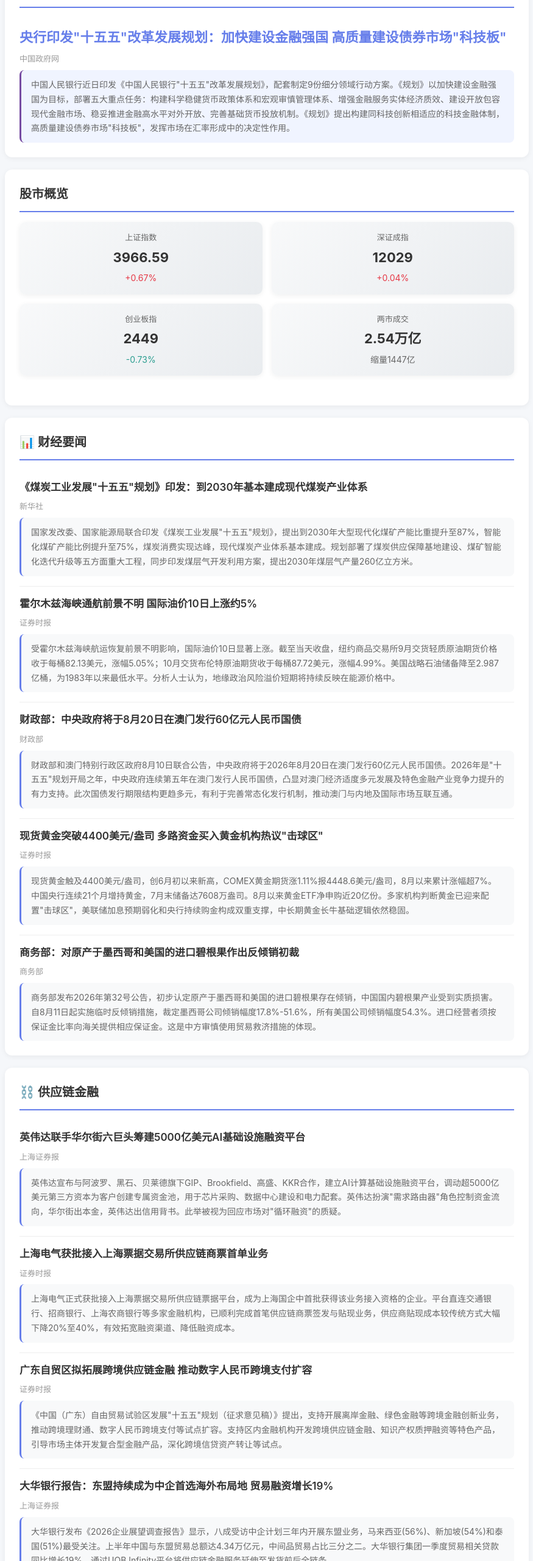
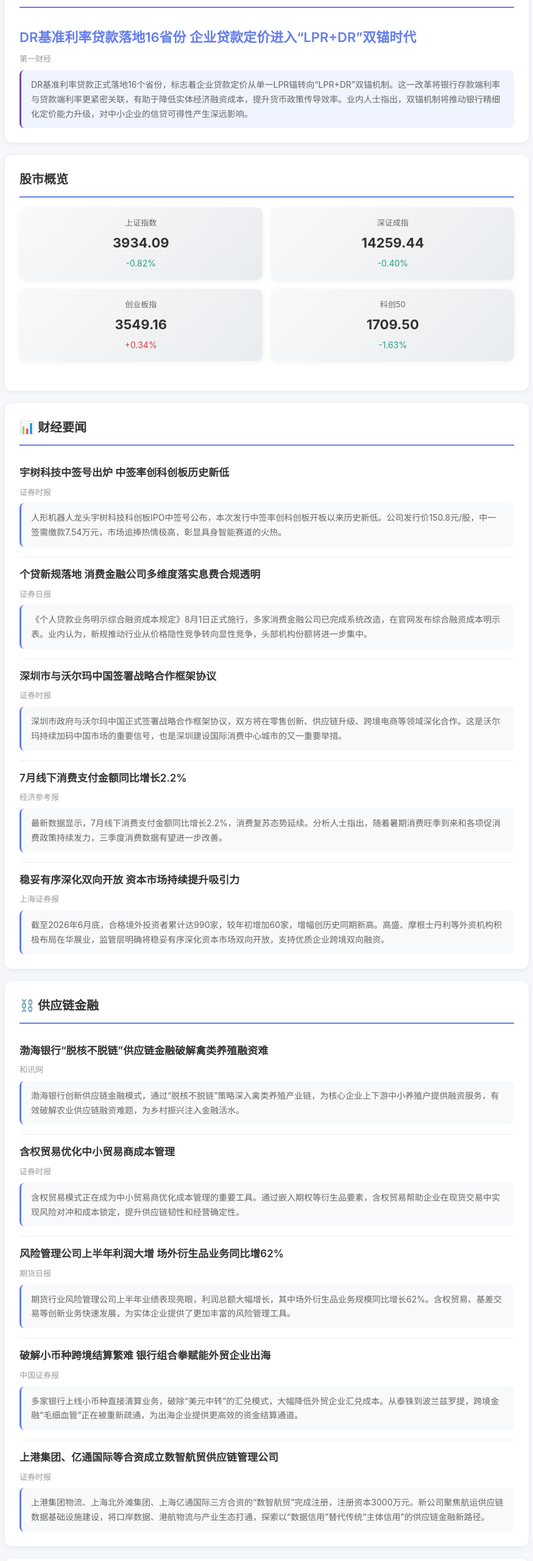
Before and after one commit to pkbmw110120/finance-morning-brief, a plain HTML site: page index.html in a window 1280 px wide. Shown: the part 240-2800 px from the top of the page at 61% size, without its empty margins (202-1077 px from the left). Drawn offline with Linux system fonts and the light colour scheme; no server answers.

Commit message:
deploy: 2026-08-12 早报（最新版）

```diff
--- a/index.html
+++ b/index.html
@@ -3,7 +3,7 @@
 <head>
     <meta charset="UTF-8">
     <meta name="viewport" content="width=device-width, initial-scale=1.0">
-    <title>2026-08-11 财经早报</title>
+    <title>2026-08-12 财经早报</title>
     <style>
         /* ========== 全局样式（固定不变）========== */
         * { margin: 0; padding: 0; box-sizing: border-box; }
@@ -212,7 +212,7 @@
             .market-overview { grid-template-columns: 1fr; }
         }
 
-        /* ===== 票据利率 v2 ===== */
+        /* ===== 票据利率 ===== */
         .bill-rate {
             margin-top: 20px;
             background: #fafafa;
@@ -274,20 +274,20 @@
 <body>
     <!-- 头部 -->
     <div class="header">
-        <h1>📰 2026-08-11 财经早报</h1>
-        <p class="subtitle">云链直贴业务参考价（2026年8月11日早间报价）</p>
+        <h1>📰 2026-08-12 财经早报</h1>
+        <p class="subtitle">2026年8月10日早间报价</p>
     </div>
 
     <!-- 头条 -->
     <section class="section headline">
         <h2 class="section-title">🔥 头条</h2>
-        <article class="news-item" data-news-id="headline-1" data-news-title="央行印发"十五五"改革发展规划">
-            <a href="https://www.gov.cn/lianbo/202608/content_7077845.htm">
-                <h3 class="news-title">央行印发"十五五"改革发展规划：加快建设金融强国 高质量建设债券市场"科技板"</h3>
+        <article class="news-item" data-news-id="headline-001" data-news-title="DR基准利率贷款落地16省份">
+            <a href="https://www.yicai.com/news/103313968.html">
+                <h3 class="news-title">DR基准利率贷款落地16省份 企业贷款定价进入“LPR+DR”双锚时代</h3>
             </a>
-            <div class="news-meta">中国政府网</div>
+            <div class="news-meta">第一财经</div>
 
-            <div class="ai-summary">中国人民银行近日印发《中国人民银行"十五五"改革发展规划》，配套制定9份细分领域行动方案。《规划》以加快建设金融强国为目标，部署五大重点任务：构建科学稳健货币政策体系和宏观审慎管理体系、增强金融服务实体经济质效、建设开放包容现代金融市场、稳妥推进金融高水平对外开放、完善基础货币投放机制。《规划》提出构建同科技创新相适应的科技金融体制，高质量建设债券市场"科技板"，发挥市场在汇率形成中的决定性作用。</span>
+            <div class="ai-summary">DR基准利率贷款正式落地16个省份，标志着企业贷款定价从单一LPR锚转向“LPR+DR”双锚机制。这一改革将银行存款端利率与贷款端利率更紧密关联，有助于降低实体经济融资成本，提升货币政策传导效率。业内人士指出，双锚机制将推动银行精细化定价能力升级，对中小企业的信贷可得性产生深远影响。</span>
         </article>
     </section>
 
@@ -299,23 +299,23 @@
 
                 <div class="market-card">
                     <div class="index-name">上证指数</div>
-                    <div class="index-value">3966.59</div>
-                    <div class="index-change up">+0.67%</div>
+                    <div class="index-value">3934.09</div>
+                    <div class="index-change down">-0.82%</div>
                 </div>
                 <div class="market-card">
                     <div class="index-name">深证成指</div>
-                    <div class="index-value">12029</div>
-                    <div class="index-change up">+0.04%</div>
+                    <div class="index-value">14259.44</div>
+                    <div class="index-change down">-0.40%</div>
                 </div>
                 <div class="market-card">
                     <div class="index-name">创业板指</div>
-                    <div class="index-value">2449</div>
-                    <div class="index-change down">-0.73%</div>
+                    <div class="index-value">3549.16</div>
+                    <div class="index-change up">+0.34%</div>
                 </div>
                 <div class="market-card">
-                    <div class="index-name">两市成交</div>
-                    <div class="index-value">2.54万亿</div>
-                    <div class="index-change flat">缩量1447亿</div>
+                    <div class="index-name">科创50</div>
+                    <div class="index-value">1709.50</div>
+                    <div class="index-change down">-1.63%</div>
                 </div>
             </div>
         </div>
@@ -324,49 +324,49 @@
     <section class="section finance-news">
         <h2 class="section-title">📊 财经要闻</h2>
 
-        <article class="news-item" data-news-id="news-1" data-news-title="煤炭工业"十五五"规划印发">
-            <a href="https://www.gov.cn/lianbo/202608/content_7077803.htm">
-                <h3 class="news-title">《煤炭工业发展"十五五"规划》印发：到2030年基本建成现代煤炭产业体系</h3>
-            </a>
-            <div class="news-meta">新华社</div>
-
-            <div class="ai-summary">国家发改委、国家能源局联合印发《煤炭工业发展"十五五"规划》，提出到2030年大型现代化煤矿产能比重提升至87%，智能化煤矿产能比例提升至75%，煤炭消费实现达峰，现代煤炭产业体系基本建成。规划部署了煤炭供应保障基地建设、煤矿智能化迭代升级等五方面重大工程，同步印发煤层气开发利用方案，提出2030年煤层气产量260亿立方米。</span>
-        </article>
-
-        <article class="news-item" data-news-id="news-2" data-news-title="国际油价大涨约5%">
-            <a href="https://stcn.com/article/detail/4068293.html">
-                <h3 class="news-title">霍尔木兹海峡通航前景不明 国际油价10日上涨约5%</h3>
+        <article class="news-item" data-news-id="finance-001" data-news-title="宇树科技中签号出炉">
+            <a href="https://stcn.com/article/detail/4068051.html">
+                <h3 class="news-title">宇树科技中签号出炉 中签率创科创板历史新低</h3>
             </a>
             <div class="news-meta">证券时报</div>
 
-            <div class="ai-summary">受霍尔木兹海峡航运恢复前景不明影响，国际油价10日显著上涨。截至当天收盘，纽约商品交易所9月交货轻质原油期货价格收于每桶82.13美元，涨幅5.05%；10月交货布伦特原油期货收于每桶87.72美元，涨幅4.99%。美国战略石油储备降至2.987亿桶，为1983年以来最低水平。分析人士认为，地缘政治风险溢价短期将持续反映在能源价格中。</span>
+            <div class="ai-summary">人形机器人龙头宇树科技科创板IPO中签号公布，本次发行中签率创科创板开板以来历史新低。公司发行价150.8元/股，中一签需缴款7.54万元，市场追捧热情极高，彰显具身智能赛道的火热。</span>
         </article>
 
-        <article class="news-item" data-news-id="news-3" data-news-title="澳门发行60亿人民币国债">
-            <a href="http://www.mof.gov.cn/zhengwuxinxi/caizhengxinwen/202608/t20260810_3995151.htm">
-                <h3 class="news-title">财政部：中央政府将于8月20日在澳门发行60亿元人民币国债</h3>
+        <article class="news-item" data-news-id="finance-002" data-news-title="个贷新规落地">
+            <a href="https://stcn.com/article/detail/4070681.html">
+                <h3 class="news-title">个贷新规落地 消费金融公司多维度落实息费合规透明</h3>
             </a>
-            <div class="news-meta">财政部</div>
+            <div class="news-meta">证券日报</div>
 
-            <div class="ai-summary">财政部和澳门特别行政区政府8月10日联合公告，中央政府将于2026年8月20日在澳门发行60亿元人民币国债。2026年是"十五五"规划开局之年，中央政府连续第五年在澳门发行人民币国债，凸显对澳门经济适度多元发展及特色金融产业竞争力提升的有力支持。此次国债发行期限结构更趋多元，有利于完善常态化发行机制，推动澳门与内地及国际市场互联互通。</span>
+            <div class="ai-summary">《个人贷款业务明示综合融资成本规定》8月1日正式施行，多家消费金融公司已完成系统改造，在官网发布综合融资成本明示表。业内认为，新规推动行业从价格隐性竞争转向显性竞争，头部机构份额将进一步集中。</span>
         </article>
 
-        <article class="news-item" data-news-id="news-4" data-news-title="现货黄金突破4400美元">
-            <a href="https://stcn.com/article/detail/4068474.html">
-                <h3 class="news-title">现货黄金突破4400美元/盎司 多路资金买入黄金机构热议"击球区"</h3>
+        <article class="news-item" data-news-id="finance-003" data-news-title="深圳市与沃尔玛中国签署战略合作框架协议">
+            <a href="https://stcn.com/article/detail/4068838.html">
+                <h3 class="news-title">深圳市与沃尔玛中国签署战略合作框架协议</h3>
             </a>
             <div class="news-meta">证券时报</div>
 
-            <div class="ai-summary">现货黄金触及4400美元/盎司，创6月初以来新高，COMEX黄金期货涨1.11%报4448.6美元/盎司，8月以来累计涨幅超7%。中国央行连续21个月增持黄金，7月末储备达7608万盎司。8月以来黄金ETF净申购近20亿份。多家机构判断黄金已迎来配置"击球区"，美联储加息预期弱化和央行持续购金构成双重支撑，中长期黄金长牛基础逻辑依然稳固。</span>
+            <div class="ai-summary">深圳市政府与沃尔玛中国正式签署战略合作框架协议，双方将在零售创新、供应链升级、跨境电商等领域深化合作。这是沃尔玛持续加码中国市场的重要信号，也是深圳建设国际消费中心城市的又一重要举措。</span>
         </article>
 
-        <article class="news-item" data-news-id="news-5" data-news-title="碧根果反倾销初裁落地">
-            <a href="http://www.mofcom.gov.cn/zfxxgk/fdzdgknr/ztfl/blgg/art/2026/art_f0cc3e3cffab4b0a82e8f79216cc39ea.html">
-                <h3 class="news-title">商务部：对原产于墨西哥和美国的进口碧根果作出反倾销初裁</h3>
+        <article class="news-item" data-news-id="finance-004" data-news-title="7月线下消费支付金额同比增长2.2%">
+            <a href="https://stcn.com/article/detail/4066399.html">
+                <h3 class="news-title">7月线下消费支付金额同比增长2.2%</h3>
             </a>
-            <div class="news-meta">商务部</div>
+            <div class="news-meta">经济参考报</div>
 
-            <div class="ai-summary">商务部发布2026年第32号公告，初步认定原产于墨西哥和美国的进口碧根果存在倾销，中国国内碧根果产业受到实质损害。自8月11日起实施临时反倾销措施，裁定墨西哥公司倾销幅度17.8%-51.6%，所有美国公司倾销幅度54.3%。进口经营者须按保证金比率向海关提供相应保证金。这是中方审慎使用贸易救济措施的体现。</span>
+            <div class="ai-summary">最新数据显示，7月线下消费支付金额同比增长2.2%，消费复苏态势延续。分析人士指出，随着暑期消费旺季到来和各项促消费政策持续发力，三季度消费数据有望进一步改善。</span>
+        </article>
+
+        <article class="news-item" data-news-id="finance-005" data-news-title="稳妥有序深化双向开放">
+            <a href="http://www.cnstock.com/commonDetail/758584">
+                <h3 class="news-title">稳妥有序深化双向开放 资本市场持续提升吸引力</h3>
+            </a>
+            <div class="news-meta">上海证券报</div>
+
+            <div class="ai-summary">截至2026年6月底，合格境外投资者累计达990家，较年初增加60家，增幅创历史同期新高。高盛、摩根士丹利等外资机构积极布局在华展业，监管层明确将稳妥有序深化资本市场双向开放，支持优质企业跨境双向融资。</span>
         </article>
 
     </section>
@@ -375,49 +375,49 @@
     <section class="section supply-news">
         <h2 class="section-title">⛓️ 供应链金融</h2>
 
-        <article class="news-item" data-news-id="supply-1" data-news-title="英伟达5000亿AI融资平台">
-            <a href="http://www.cnstock.com/commonDetail/758025?commTag=true">
-                <h3 class="news-title">英伟达联手华尔街六巨头筹建5000亿美元AI基础设施融资平台</h3>
+        <article class="news-item" data-news-id="supply-001" data-news-title="渤海银行脱核不脱链供应链金融">
+            <a href="http://news.hexun.com/2026-08-11/224803695.html">
+                <h3 class="news-title">渤海银行“脱核不脱链”供应链金融破解禽类养殖融资难</h3>
             </a>
-            <div class="news-meta">上海证券报</div>
+            <div class="news-meta">和讯网</div>
 
-            <div class="ai-summary">英伟达宣布与阿波罗、黑石、贝莱德旗下GIP、Brookfield、高盛、KKR合作，建立AI计算基础设施融资平台，调动超5000亿美元第三方资本为客户创建专属资金池，用于芯片采购、数据中心建设和电力配套。英伟达扮演"需求路由器"角色控制资金流向，华尔街出本金，英伟达出信用背书。此举被视为回应市场对"循环融资"的质疑。</span>
+            <div class="ai-summary">渤海银行创新供应链金融模式，通过“脱核不脱链”策略深入禽类养殖产业链，为核心企业上下游中小养殖户提供融资服务，有效破解农业供应链融资难题，为乡村振兴注入金融活水。</span>
         </article>
 
-        <article class="news-item" data-news-id="supply-2" data-news-title="上海电气供应链商票首单">
-            <a href="https://stcn.com/article/detail/4061320.html">
-                <h3 class="news-title">上海电气获批接入上海票据交易所供应链商票首单业务</h3>
+        <article class="news-item" data-news-id="supply-002" data-news-title="含权贸易优化中小贸易商成本管理">
+            <a href="https://www.stcn.com/article/detail/4021929.html">
+                <h3 class="news-title">含权贸易优化中小贸易商成本管理</h3>
             </a>
             <div class="news-meta">证券时报</div>
 
-            <div class="ai-summary">上海电气正式获批接入上海票据交易所供应链票据平台，成为上海国企中首批获得该业务接入资格的企业。平台直连交通银行、招商银行、上海农商银行等多家金融机构，已顺利完成首笔供应链商票签发与贴现业务，供应商贴现成本较传统方式大幅下降20%至40%，有效拓宽融资渠道、降低融资成本。</span>
+            <div class="ai-summary">含权贸易模式正在成为中小贸易商优化成本管理的重要工具。通过嵌入期权等衍生品要素，含权贸易帮助企业在现货交易中实现风险对冲和成本锁定，提升供应链韧性和经营确定性。</span>
         </article>
 
-        <article class="news-item" data-news-id="supply-3" data-news-title="广东自贸区跨境供应链金融">
-            <a href="https://stcn.com/article/detail/4061326.html">
-                <h3 class="news-title">广东自贸区拟拓展跨境供应链金融 推动数字人民币跨境支付扩容</h3>
+        <article class="news-item" data-news-id="supply-003" data-news-title="风险管理公司上半年利润大增">
+            <a href="https://www.stcn.com/article/detail/4048150.html">
+                <h3 class="news-title">风险管理公司上半年利润大增 场外衍生品业务同比增62%</h3>
+            </a>
+            <div class="news-meta">期货日报</div>
+
+            <div class="ai-summary">期货行业风险管理公司上半年业绩表现亮眼，利润总额大幅增长，其中场外衍生品业务规模同比增长62%。含权贸易、基差交易等创新业务快速发展，为实体企业提供了更加丰富的风险管理工具。</span>
+        </article>
+
+        <article class="news-item" data-news-id="supply-004" data-news-title="破解小币种跨境结算繁难">
+            <a href="https://stcn.com/article/detail/4068376.html">
+                <h3 class="news-title">破解小币种跨境结算繁难 银行组合拳赋能外贸企业出海</h3>
+            </a>
+            <div class="news-meta">中国证券报</div>
+
+            <div class="ai-summary">多家银行上线小币种直接清算业务，破除“美元中转”的汇兑模式，大幅降低外贸企业汇兑成本。从泰铢到波兰兹罗提，跨境金融“毛细血管”正在被重新疏通，为出海企业提供更高效的资金结算通道。</span>
+        </article>
+
+        <article class="news-item" data-news-id="supply-005" data-news-title="上港集团亿通国际等合资成立数智航贸">
+            <a href="https://www.stcn.com/quotes/index/sh600018.html">
+                <h3 class="news-title">上港集团、亿通国际等合资成立数智航贸供应链管理公司</h3>
             </a>
             <div class="news-meta">证券时报</div>
 
-            <div class="ai-summary">《中国（广东）自由贸易试验区发展"十五五"规划（征求意见稿）》提出，支持开展离岸金融、绿色金融等跨境金融创新业务，推动跨境理财通、数字人民币跨境支付等试点扩容。支持区内金融机构开发跨境供应链金融、知识产权质押融资等特色产品，引导市场主体开发复合型金融产品，深化跨境信贷资产转让等试点。</span>
-        </article>
-
-        <article class="news-item" data-news-id="supply-4" data-news-title="东盟成中企出海首选地">
-            <a href="http://www.cnstock.com/commonDetail/755724">
-                <h3 class="news-title">大华银行报告：东盟持续成为中企首选海外布局地 贸易融资增长19%</h3>
-            </a>
-            <div class="news-meta">上海证券报</div>
-
-            <div class="ai-summary">大华银行发布《2026企业展望调查报告》显示，八成受访中企计划三年内开展东盟业务，马来西亚(56%)、新加坡(54%)和泰国(51%)最受关注。上半年中国与东盟贸易总额达4.34万亿元，中间品贸易占比三分之二。大华银行集团一季度贸易相关贷款同比增长19%，通过UOB Infinity平台将供应链金融服务延伸至发货前后全链条。</span>
-        </article>
-
-        <article class="news-item" data-news-id="supply-5" data-news-title="大宏立供应链融资逾期">
-            <a href="https://wap.stockstar.com/detail/SN2026081000032082">
-                <h3 class="news-title">大宏立供应链融资客户还款逾期 公司或履行1030万元连带担保责任</h3>
-            </a>
-            <div class="news-meta">证券之星</div>
-
-            <div class="ai-summary">大宏立公告称，公司为客户仁寿川森向建行大邑支行申请网络供应链"e销通"融资业务提供担保，担保总金额1750万元。仁寿川森债务到期未履行还款义务，尚未清偿款项为1029.94万元。公司表示将协助催收及处置，若客户未能按期还本付息，公司将履行连带担保责任并向其提起诉讼。</span>
+            <div class="ai-summary">上港集团物流、上海北外滩集团、上海亿通国际三方合资的“数智航贸”完成注册，注册资本3000万元。新公司聚焦航运供应链数据基础设施建设，将口岸数据、港航物流与产业生态打通，探索以“数据信用”替代传统“主体信用”的供应链金融新路径。</span>
         </article>
 
     </section>
@@ -437,7 +437,7 @@
                     </tbody>
                 </table>
                 </div>
-                <p class="note">*小票适当加点。云链直贴业务参考价（2026年8月11日早间报价）</p>
+                <p class="note">*小票适当加点。2026年8月10日早间报价</p>
             </div>
         </div>
 
```
